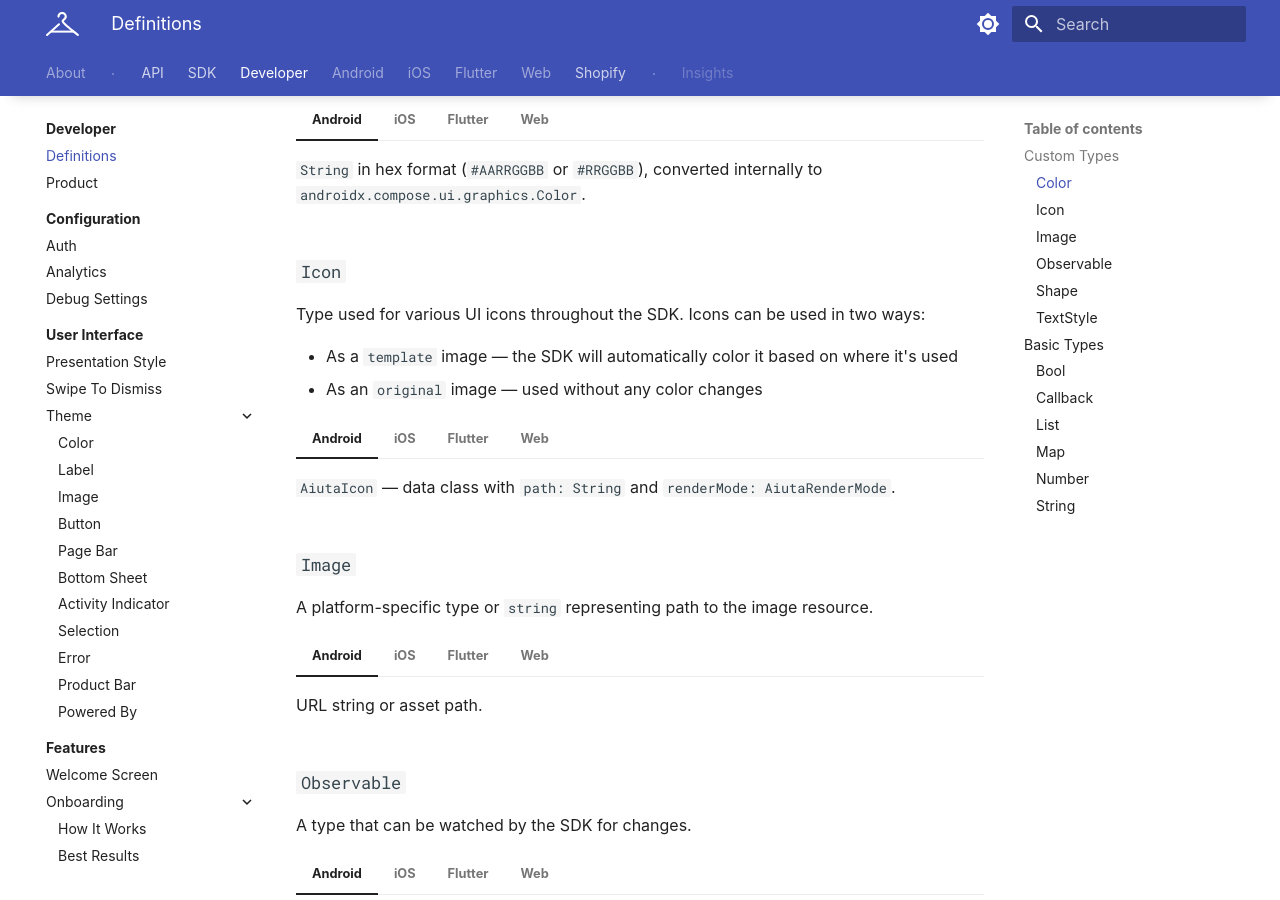
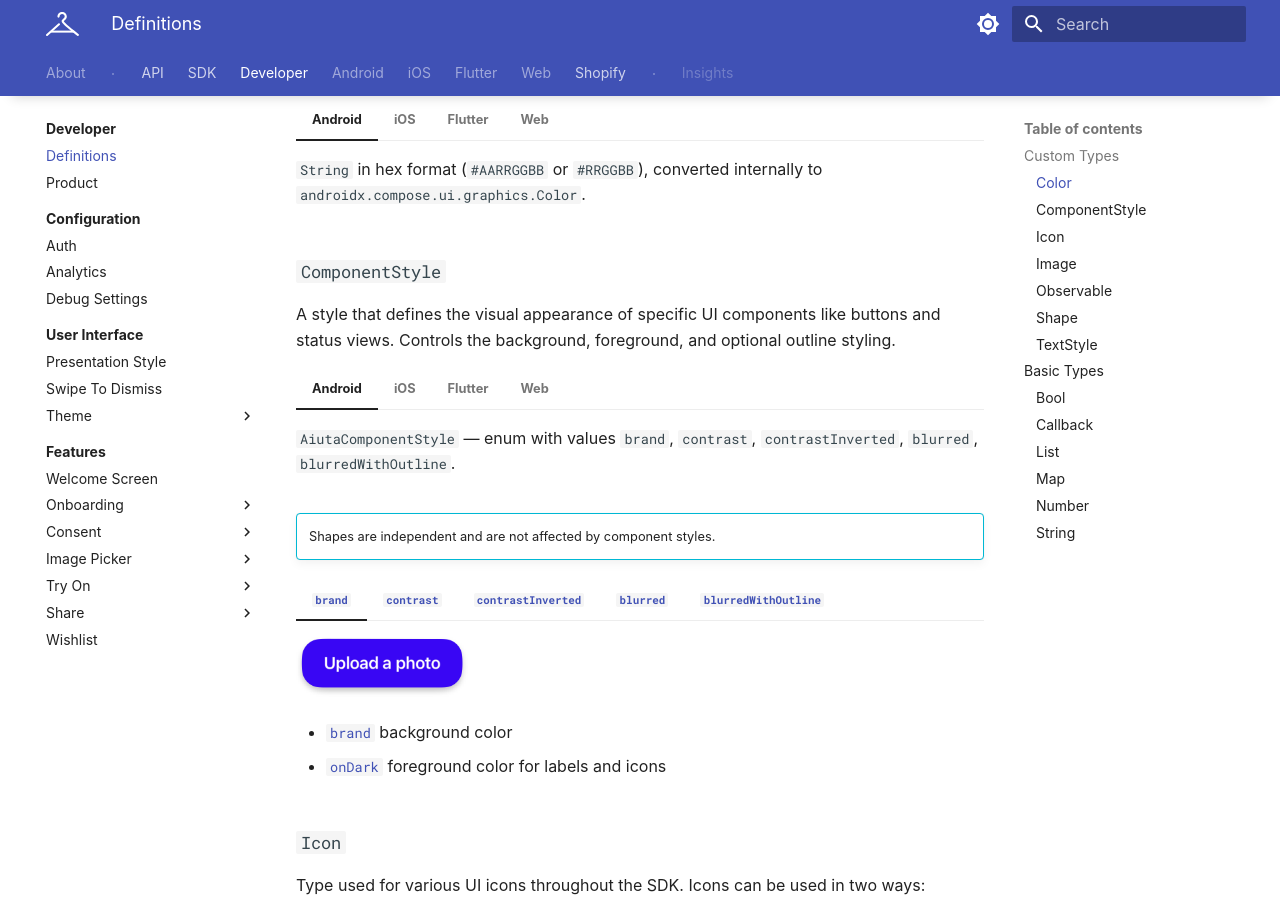
Before and after one commit to aiuta-com/docs, an MkDocs documentation site: the page built from docs/sdk/developer/definitions.md, in a window 1280 px wide and 900 px high, scrolled down 357 px. Built offline with MkDocs 1.6.1 and Material for MkDocs 9.7.7, drawn with Linux system fonts in a browser that asks for light colours.

Commit message:
Component Style

```diff
--- a/docs/sdk/developer/definitions.md
+++ b/docs/sdk/developer/definitions.md
@@ -24,6 +24,65 @@ A platform-specific color type or `#ARGB` `string` representation, e.g. :materia
 === "Web"
 
     `string` in hex format (`#RRGGBB` or `#AARRGGBB`) or CSS color values.
+
+### `ComponentStyle`
+
+A style that defines the visual appearance of specific UI components like buttons and status views. Controls the background, foreground, and optional outline styling.
+
+=== "Android"
+
+    `AiutaComponentStyle` — enum with values `brand`, `contrast`, `contrastInverted`, `blurred`, `blurredWithOutline`.
+
+=== "iOS"
+
+    `Aiuta.ComponentStyle` — enum with cases `.brand`, `.contrast`, `.contrastInverted`, `.blurred(hasOutline:)`.
+
+=== "Flutter"
+
+    `AiutaComponentStyle` — enum with values `brand`, `contrast`, `contrastInverted`, `blurred`, `blurredWithOutline`.
+
+=== "Web"
+
+    `string` — one of `"brand"`, `"contrast"`, `"contrastInverted"`, `"blurred"`, `"blurredWithOutline"`.
+
+!!! info ""
+    Shapes are independent and are not affected by component styles.
+
+=== "`brand`"
+
+    ![Button](/media/components/button-brand.png){ width=172 }
+
+    - [`brand`](/sdk/developer/configuration/ui/theme/color.md#color-theme) background color
+    - [`onDark`](/sdk/developer/configuration/ui/theme/color.md#color-theme) foreground color for labels and icons
+
+=== "`contrast`"
+
+    ![Button](/media/components/button-contrast.png){ width=200 }
+
+    - [`onLight`](/sdk/developer/configuration/ui/theme/color.md#color-theme) background color
+    - [`onDark`](/sdk/developer/configuration/ui/theme/color.md#color-theme) foreground color for labels and icons
+
+=== "`contrastInverted`"
+
+    ![Button](/media/components/button-contrast-inverted.png){ width=200 }
+
+    - [`onDark`](/sdk/developer/configuration/ui/theme/color.md#color-theme) background color
+    - [`onLight`](/sdk/developer/configuration/ui/theme/color.md#color-theme) foreground color for labels and icons
+
+=== "`blurred`"
+
+    ![Button](/media/components/button-blurred.png){ width=164 }
+
+    - apply a blurred background that matches the color [`scheme`](/sdk/developer/configuration/ui/theme/color.md#color-scheme) (`light` or `dark`)
+    - [`primary`](/sdk/developer/configuration/ui/theme/color.md#color-theme) foreground color for labels and icons
+
+=== "`blurredWithOutline`"
+
+    ![Button](/media/components/button-blurred-outline.png){ width=164 }
+
+    - apply a blurred background that matches the color [`scheme`](/sdk/developer/configuration/ui/theme/color.md#color-scheme) (`light` or `dark`)
+    - [`primary`](/sdk/developer/configuration/ui/theme/color.md#color-theme) foreground color for labels and icons
+    - [`border`](/sdk/developer/configuration/ui/theme/color.md#color-theme) color for the outline
 
 ### `Icon`
 
@@ -127,7 +186,6 @@ A type used to define text styling properties for various UI elements.
 === "Web"
 
     CSS styles via theme configuration or inline `style` properties.
-
 
 ## Basic Types
 
--- a/mkdocs.yml
+++ b/mkdocs.yml
@@ -236,7 +236,6 @@ theme:
   features:
     - navigation.tabs
     - navigation.tabs.sticky
-    - navigation.expand
     - navigation.sections
     - navigation.indexes
     - navigation.instant
```
Also changed, not shown: docs/sdk/about/resources/other.md (+0 -46 lines), docs/sdk/developer/configuration/features/consent/index.md (+4 -4 lines), docs/sdk/developer/configuration/features/image-picker/uploads-history.md (+2 -1 lines), docs/sdk/developer/configuration/features/try-on/loading-page.md (+2 -1 lines).
